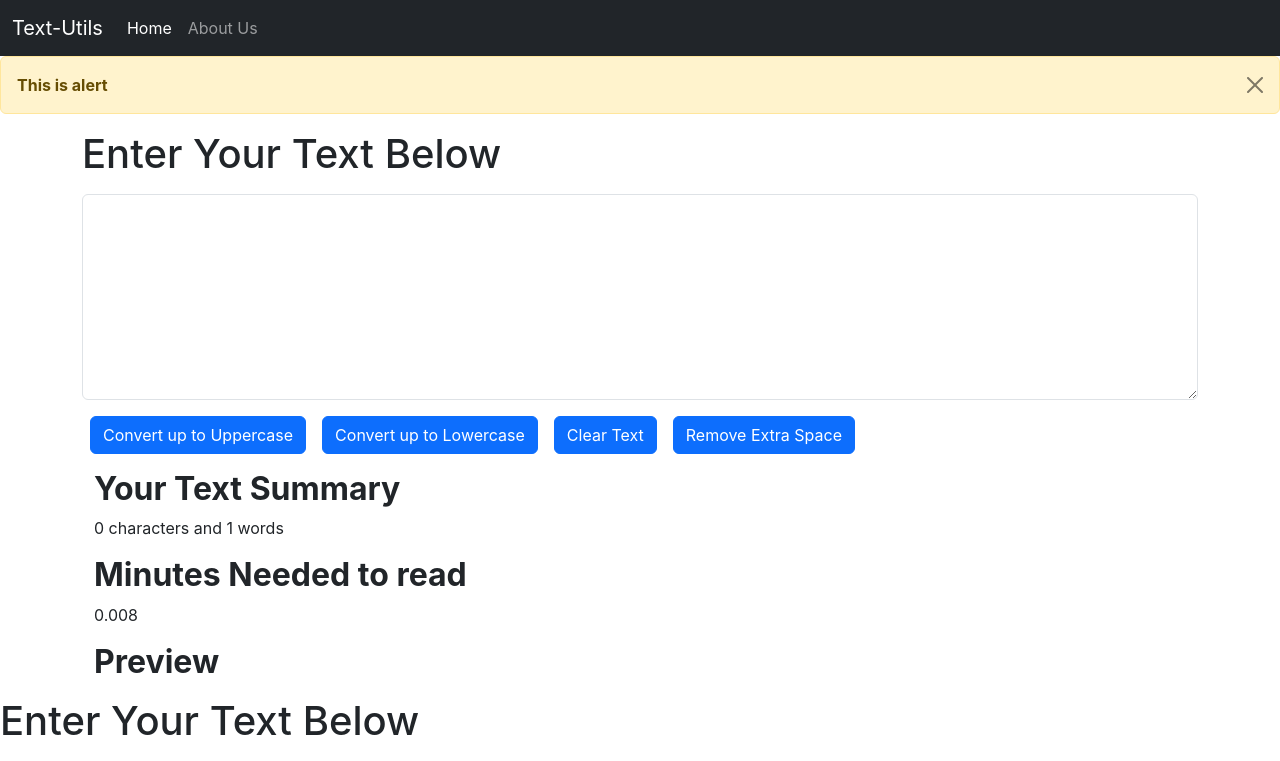
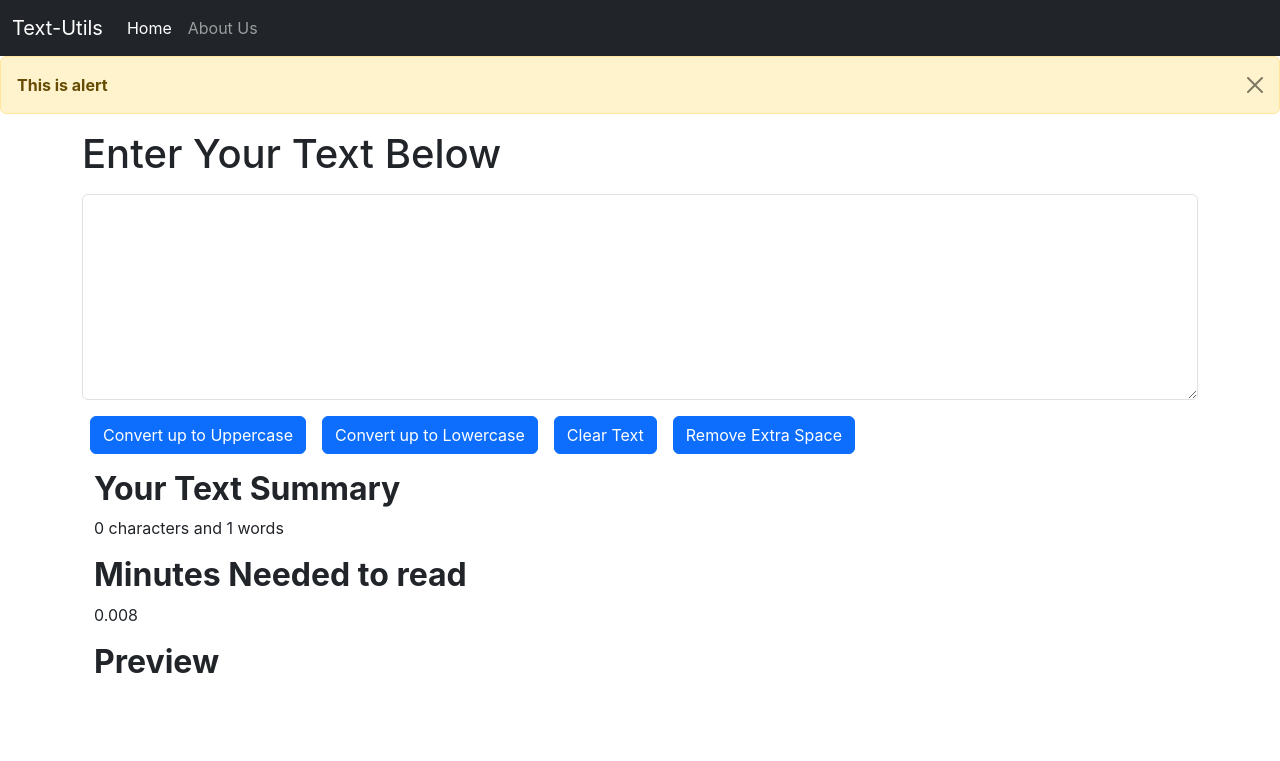
Before and after one commit to TahaAkber/TextUtils, a React (Create React App) app in the folder textutils/my-app/: page / in a window 1280 px wide. Shown: the top 761 px of the page. Built offline with nearby package versions, Linux system fonts and the light colour scheme.

Commit message:
Update App.js

```diff
--- a/textutils/my-app/src/App.js
+++ b/textutils/my-app/src/App.js
@@ -18,7 +18,6 @@ function App() {
           <Route path="/about" element={<About />}></Route>
         </Routes>
       </BrowserRouter>
-        <Textform heading="Enter Your Text Below" />
     </>
   );
 }
```
